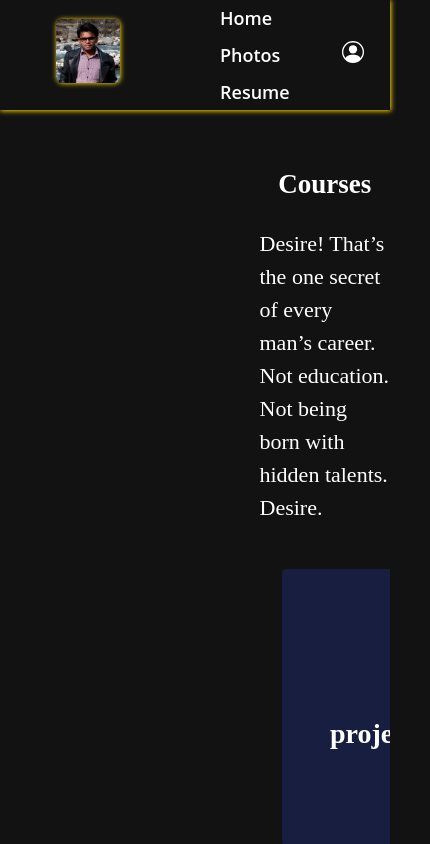
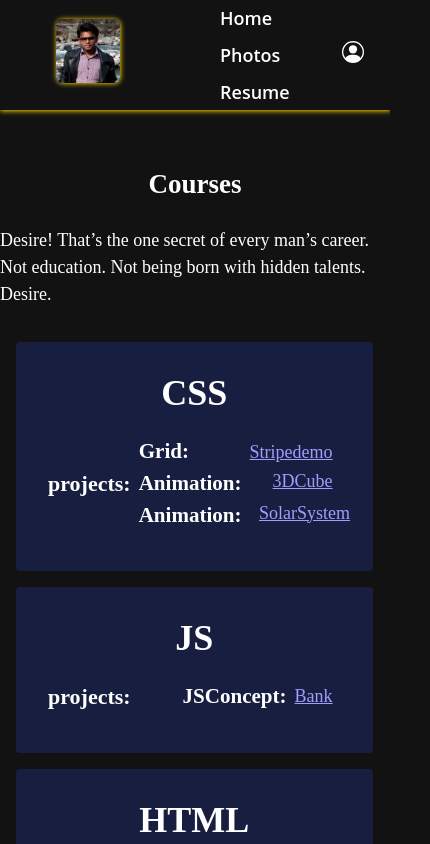
Before and after one commit to PVSR-git/sravanpolu, a React (Create React App) app: page /detail in a window 390 px wide. Shown: the top 844 px of the page, 430 px wide, since content can reach past the window. Built offline with nearby package versions, Linux system fonts and the light colour scheme; what miragejs would draw is missing.

Commit message:
I applied CSS to the detail-resume class and positioned its elements properly to ensure a suitable fit for phone screens.

```diff
--- a/src/App.css
+++ b/src/App.css
@@ -775,4 +775,111 @@ header .login-link {
   .detail-resume-aside {
     display: none;
   }
+  .detail-resume-grid {
+    display: grid;
+    grid-template-columns: 1fr;
+    gap: 3vw;
+    margin-top: 2%;
+    grid-auto-flow: row;
+    text-align: left;
+  }
+
+  .role {
+    font-size: var(--fs-500);
+    margin-left: 1rem;
+    line-height: 1.2;
+  }
+
+  .icon-list {
+    padding: 0;
+    border-left: none;
+    margin-left: 0;
+    list-style: none;
+    display: grid;
+    align-content: start;
+    gap: var(--fs-200);
+  }
+
+  .icon-list > li {
+    position: relative;
+    padding-left: 1rem;
+  }
+
+  .icon-list > li::after {
+    --_size: 0.4rem;
+    content: "";
+    top: 0;
+    left: calc(var(--_size) / -2);
+    background: yellow;
+    width: var(--_size);
+    outline: 0.5rem solid rgba(255, 255, 255, 0.106);
+    position: absolute;
+    aspect-ratio: 1;
+    border-radius: 50%;
+  }
+
+  .detail-resume-main {
+    grid-column: 1;
+    width: 100%;
+  }
+
+  .detail-resume-main > h2 {
+    text-align: center;
+  }
+
+  .intro {
+    font-size: var(--fs-400);
+  }
+
+  .course-experience {
+    display: grid;
+    justify-content: start;
+    gap: 1rem;
+    grid-auto-flow: row;
+    overflow-y: auto;
+    padding: 1rem;
+  }
+
+  .course-experience::-webkit-scrollbar {
+    display: none;
+  }
+
+  .course {
+    width: 100%;
+    border-radius: 0.25rem;
+    background: var(--clr-primary-800);
+    padding: 1.5rem;
+  }
+
+  .course * {
+    margin: 0;
+  }
+
+  .courseName {
+    text-align: center;
+  }
+
+  .project-info {
+    display: flex;
+    align-items: center;
+    margin: 0.5rem;
+    justify-content: space-between;
+  }
+
+  .project-demo {
+    padding: 0.5rem;
+    display: flex;
+    flex-direction: column;
+  }
+
+  .project-demo a:hover {
+    text-decoration: none;
+    color: hsla(0, 0%, 100%, 1);
+  }
+
+  .figma {
+    display: flex;
+    flex-direction: column;
+    gap: 0.5rem;
+  }
 }
```
